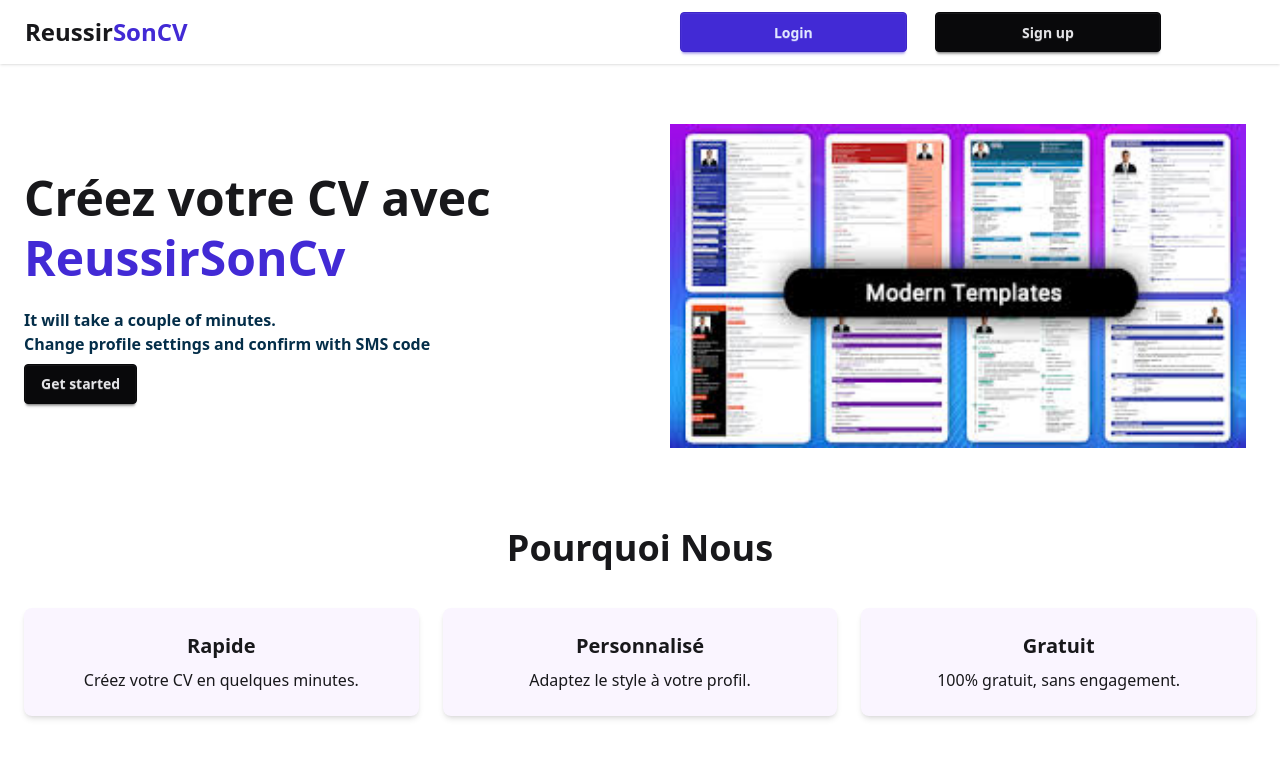
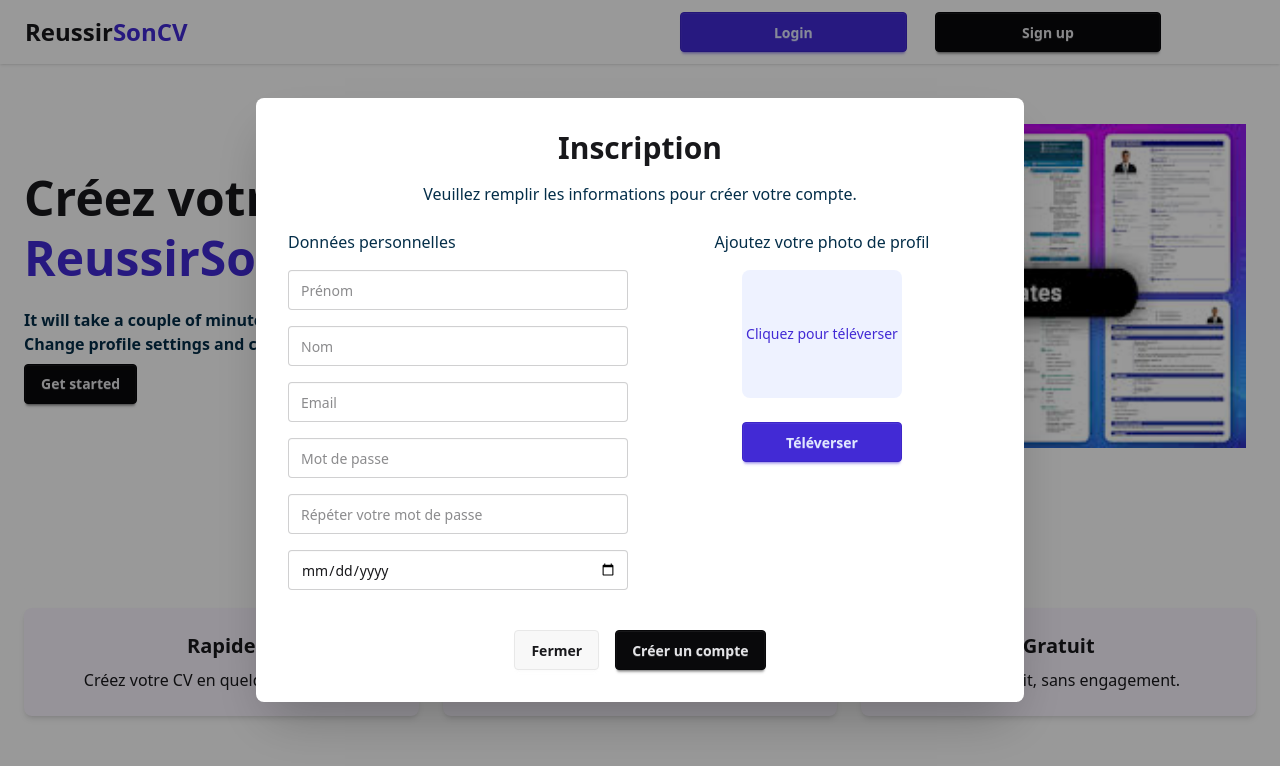
Before and after one commit to mohamedmaghzaoui/ReussirSonCV, a React (Vite) app in the folder frontend/: page / in a window 1280 px wide. Both pictures are taken after a click on the button "Sign up". Shown: the top 766 px of the page. Built offline with nearby package versions, Linux system fonts and the light colour scheme.

Commit message:
finished intial signUp

```diff
--- a/frontend/src/components/navbar.jsx
+++ b/frontend/src/components/navbar.jsx
@@ -1,6 +1,9 @@
 import { Link } from 'react-router-dom';
+import { SignUp } from '../pages/SignUp/signUp';
+import { useState } from 'react';
 
 export const Navbar = () => {
+  const [openSignUp,setOpenSignUp]=useState(false)
   return (
     <div className="navbar bg-base-100 shadow-sm">
       {/* Start (Mobile Menu) */}
@@ -19,7 +22,7 @@
             className="menu menu-sm dropdown-content mt-3 z-[1] p-2 shadow bg-base-100 rounded-box w-52">
 
             <li><button className="btn btn-primary mt-2 ">Login</button></li>
-            <li><button className="btn btn-neutral mt-2">  Sign up</button></li>
+            <li><button onClick={()=>{setOpenSignUp(true)}} className="btn btn-neutral mt-2">  Sign up</button></li>
           </ul>
         </div>
         <Link  to="/" className="btn btn-ghost  font-bold  text-2xl">
@@ -37,8 +40,10 @@
       <div className="navbar-center hidden lg:flex gap-2">
 
         <button className="btn btn-primary mr-5 ml-10 btn-block">Login</button>
-        <button className="btn btn-neutral btn-block">Sign up</button>
+        <button onClick={()=>{setOpenSignUp(true)}} className="btn btn-neutral btn-block">Sign up</button>
       </div>
+     {openSignUp &&  <SignUp setOpenSignUp={setOpenSignUp} />}
+
     </div>
   );
 };
--- a/frontend/src/index.css
+++ b/frontend/src/index.css
@@ -1,2 +1,9 @@
 @import "tailwindcss";
 @plugin "daisyui";
+
+html,
+body {
+  height: auto;
+  min-height: 100vh;
+  overflow: auto !important;
+}
--- /dev/null
+++ b/frontend/src/pages/SignUp/signUp.jsx
@@ -0,0 +1,51 @@
+export const SignUp = ({ setOpenSignUp }) => {
+  return (
+    <>
+      <div className="modal modal-open">
+        <div className="modal-box w-full max-w-3xl p-0 sm:p-4">
+
+          {/* 📦 SCROLLABLE CONTENT WRAPPER */}
+          <div className="max-h-[80vh] overflow-y-scroll p-4">
+            <h3 className="font-bold mb-4 text-3xl text-center">Inscription</h3>
+            <p className="text-info-content text-center">
+              Veuillez remplir les informations pour créer votre compte.
+            </p>
+
+            <div className="grid grid-cols-1 lg:grid-cols-2 gap-6 mt-6">
+              {/* 📝 Form Section */}
+              <form className="flex flex-col gap-4">
+                <h1 className="text-info-content">Données personnelles</h1>
+                <input type="text" placeholder="Prénom" className="input input-bordered w-full" />
+                <input type="text" placeholder="Nom" className="input input-bordered w-full" />
+                <input type="email" placeholder="Email" className="input input-bordered w-full" />
+                <input type="password" placeholder="Mot de passe" className="input input-bordered w-full" />
+                <input type="password" placeholder="Répéter votre mot de passe" className="input input-bordered w-full" />
+                <input type="date" placeholder="Date de naissance" className="input input-bordered w-full" />
+              </form>
+
+              {/* 📷 Image Section */}
+              <div className="flex flex-col gap-4 items-center">
+                <p className="text-info-content text-center">Ajoutez votre photo de profil</p>
+                <label htmlFor="profileImage" className="w-40 h-32 bg-indigo-50 flex items-center justify-center rounded-lg cursor-pointer">
+                  <span className="text-sm text-primary">Cliquez pour téléverser</span>
+                </label>
+                <input type="file" id="profileImage" className="hidden" accept="image/*" />
+                <button className="btn btn-primary btn-md w-40 mt-2">Téléverser</button>
+              </div>
+            </div>
+
+            {/* ✅ Buttons */}
+            <div className="mt-10 flex flex-wrap justify-center gap-4">
+              <button onClick={() => setOpenSignUp(false)} className="btn">
+                Fermer
+              </button>
+              <button type="submit" className="btn btn-neutral">
+                Créer un compte
+              </button>
+            </div>
+          </div>
+        </div>
+      </div>
+    </>
+  );
+};
--- a/frontend/src/pages/home/home.jsx
+++ b/frontend/src/pages/home/home.jsx
@@ -47,8 +47,5 @@
 
   </div>
 </section>
-
-
-
     </div>)
 }
```
